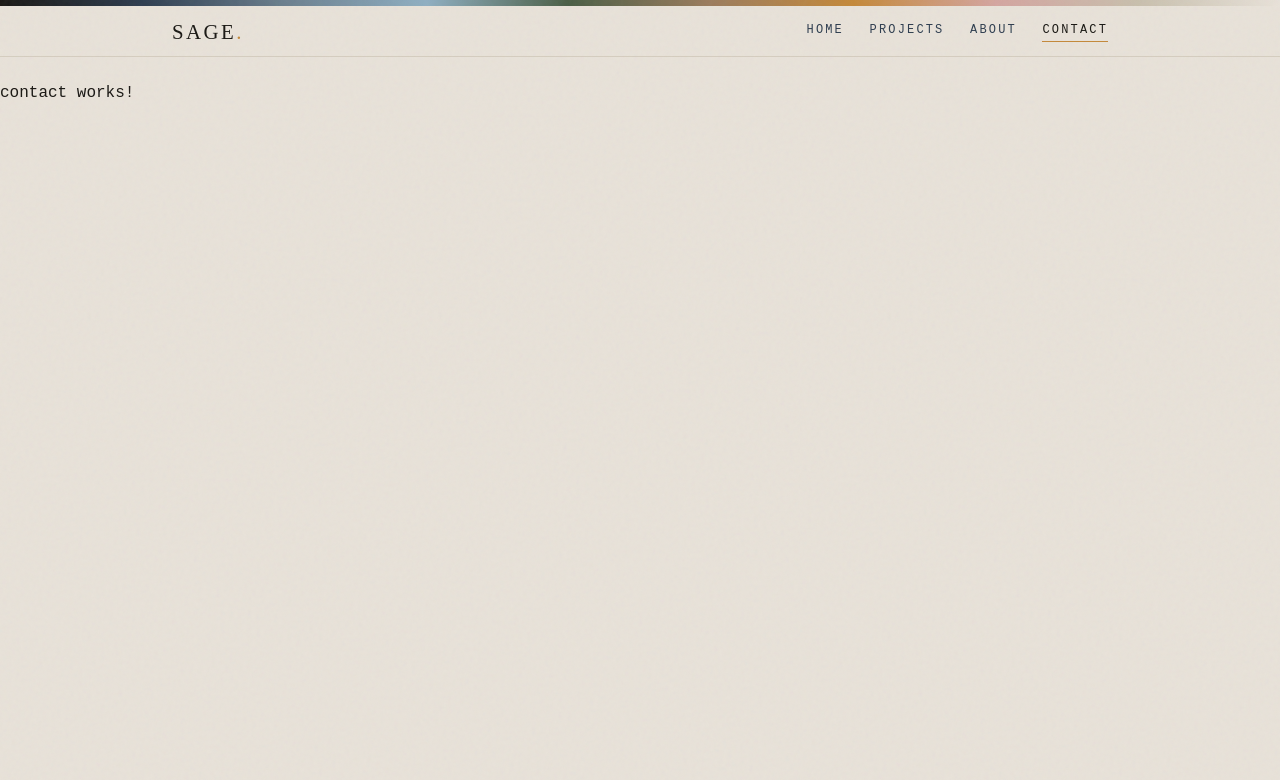
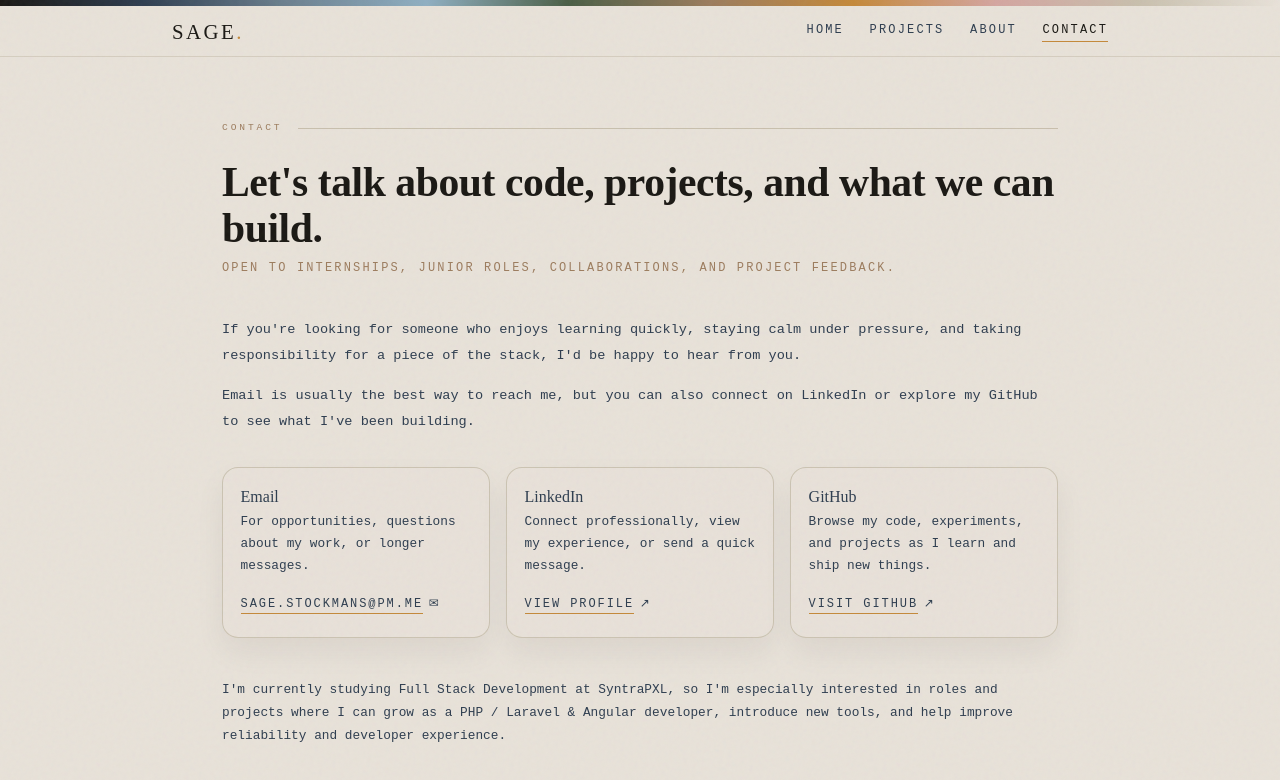
Before and after one commit to TheAbyssSage/sage-stockmans-portfolio, an Angular app: page /contact in a window 1280 px wide. Shown: the top 780 px of the page. Built offline with nearby package versions, Linux system fonts and the light colour scheme; a web font is replaced by a local one.

Commit message:
Basic look

```diff
--- a/src/app/pages/contact/contact.css
+++ b/src/app/pages/contact/contact.css
@@ -0,0 +1,96 @@
+/* src/app/pages/contact/contact.component.css */
+
+.contact-page {
+    max-width: 900px;
+    margin: 0 auto;
+    padding: 2.5rem 2rem 4rem;
+}
+
+/* Header */
+.contact-header {
+    margin-bottom: 2.5rem;
+}
+
+.contact-title {
+    font-family: "Playfair Display", serif;
+    font-size: clamp(2rem, 4vw, 2.6rem);
+    font-weight: 700;
+    line-height: 1.1;
+    letter-spacing: -0.01em;
+    color: var(--ink);
+    margin-bottom: 0.5rem;
+}
+
+.contact-subtitle {
+    font-size: 0.75rem;
+    letter-spacing: 0.18em;
+    text-transform: uppercase;
+    color: var(--clay);
+}
+
+/* Main intro text */
+.contact-main {
+    margin-bottom: 2rem;
+}
+
+.contact-main p {
+    font-size: 0.85rem;
+    line-height: 1.9;
+    color: var(--storm);
+    margin-bottom: 0.9rem;
+}
+
+/* Cards with contact methods */
+.contact-options {
+    display: grid;
+    grid-template-columns: repeat(auto-fit, minmax(230px, 1fr));
+    gap: 1rem;
+    margin-bottom: 2.5rem;
+}
+
+.contact-card {
+    background: rgba(232, 226, 217, 0.9);
+    /* stone */
+    border: 1px solid rgba(200, 191, 173, 0.9);
+    /* dust */
+    border-radius: 16px;
+    padding: 1.2rem 1.1rem 1.4rem;
+    box-shadow: 0 14px 30px rgba(26, 24, 20, 0.06);
+}
+
+.contact-card h2 {
+    font-family: "Playfair Display", serif;
+    font-size: 1rem;
+    margin-bottom: 0.3rem;
+    color: var(--storm);
+}
+
+.contact-card p {
+    font-size: 0.8rem;
+    color: var(--storm);
+    line-height: 1.7;
+    margin-bottom: 0.9rem;
+}
+
+/* Small note at bottom */
+.contact-note p {
+    font-size: 0.8rem;
+    line-height: 1.8;
+    color: var(--storm);
+}
+
+/* Reuse CTA spacing */
+.contact-card .link-cta {
+    margin-top: 0.2rem;
+}
+
+/* Responsive tweaks */
+@media (max-width: 600px) {
+    .contact-page {
+        padding: 2rem 1.4rem 3.5rem;
+    }
+
+    .contact-title {
+        font-size: clamp(1.8rem, 7vw, 2.2rem);
+    }
+}
--- a/src/app/pages/contact/contact.html
+++ b/src/app/pages/contact/contact.html
@@ -1 +1,73 @@
-<p>contact works!</p>
+<!-- src/app/pages/contact/contact.component.html -->
+
+<section class="contact-page">
+
+    <!-- HEADER -->
+    <section class="contact-header fade-up">
+        <p class="section-label">Contact</p>
+        <h1 class="contact-title">
+            Let&apos;s talk about code, projects, and what we can build.
+        </h1>
+        <p class="contact-subtitle">
+            Open to internships, junior roles, collaborations, and project feedback.
+        </p>
+    </section>
+
+    <!-- MAIN TEXT -->
+    <section class="contact-main fade-up">
+        <p>
+            If you&apos;re looking for someone who enjoys learning quickly, staying calm
+            under pressure, and taking responsibility for a piece of the stack,
+            I&apos;d be happy to hear from you.
+        </p>
+        <p>
+            Email is usually the best way to reach me, but you can also connect on
+            LinkedIn or explore my GitHub to see what I&apos;ve been building.
+        </p>
+    </section>
+
+    <!-- CONTACT OPTIONS -->
+    <section class="contact-options fade-up">
+        <div class="contact-card">
+            <h2>Email</h2>
+            <p>
+                For opportunities, questions about my work, or longer messages.
+            </p>
+            <a class="link-cta" href="mailto:sage.stockmans@pm.me">
+                <span>sage.stockmans@pm.me</span><i>✉</i>
+            </a>
+        </div>
+
+        <div class="contact-card">
+            <h2>LinkedIn</h2>
+            <p>
+                Connect professionally, view my experience, or send a quick message.
+            </p>
+            <a class="link-cta" href="https://www.linkedin.com/in/sage-stockmans-91090038b" target="_blank"
+                rel="noopener noreferrer">
+                <span>View profile</span><i>↗</i>
+            </a>
+        </div>
+
+        <div class="contact-card">
+            <h2>GitHub</h2>
+            <p>
+                Browse my code, experiments, and projects as I learn and ship new things.
+            </p>
+            <a class="link-cta" href="https://github.com/TheAbyssSage" target="_blank" rel="noopener noreferrer">
+                <span>Visit GitHub</span><i>↗</i>
+            </a>
+        </div>
+    </section>
+
+    <!-- OPTIONAL NOTE -->
+    <section class="contact-note fade-up">
+        <p>
+            I&apos;m currently studying Full Stack Development at SyntraPXL, so I&apos;m
+            especially interested in roles and projects where I can grow as a PHP /
+            Laravel &amp; Angular developer, introduce new tools, and help improve
+            reliability and developer experience.
+        </p>
+    </section>
+
+</section>
```
